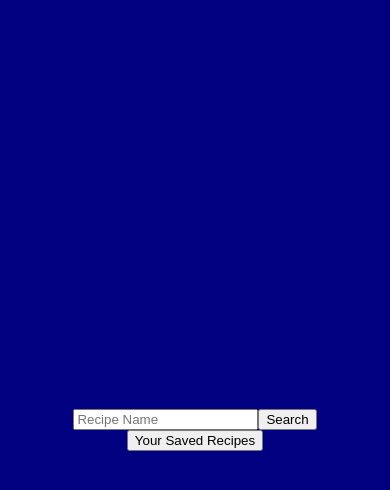
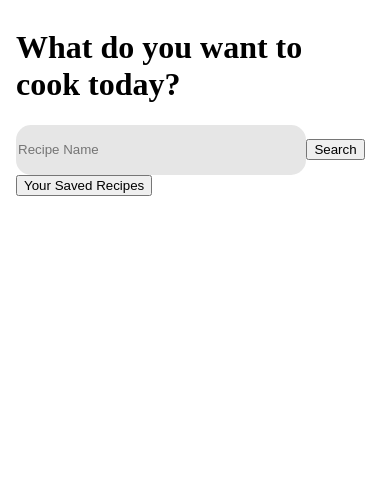
Before and after one commit to earthlymeg/api-tdd, a React (Create React App) app: page / in a window 390 px wide. Shown: the top 490 px of the page. Built offline with nearby package versions, Linux system fonts and the light colour scheme.

Commit message:
Adding mobile styling

```diff
--- a/src/App.css
+++ b/src/App.css
@@ -1,4 +1,4 @@
-body {
+/* body {
   background-color: navy;
   color: white;
 }
@@ -6,11 +6,10 @@ body {
   height: 100vh;
   text-align: center;
   display: flex;
-  align-items: center;
-  justify-content: center;
-  flex-direction: column;
-
-}
+  /* align-items: center; */
+  /* justify-content: center; */
+  /* flex-direction: column; */
+   */
 
 .card-container{
   display: flex;
--- a/src/components/Form.jsx
+++ b/src/components/Form.jsx
@@ -1,5 +1,5 @@
 import React from "react";
-
+import '../styles/form.css'
 class Form extends React.Component {
   constructor(props) {
     super();
@@ -25,9 +25,10 @@ class Form extends React.Component {
   render() {
     return (
       <div>
-        <form>
+        <form >
           {/* store recipe name in state */}
           <input
+          className="search"
             type="text"
             placeholder="Recipe Name"
             onChange={this.handleChange}
--- a/src/components/Home.jsx
+++ b/src/components/Home.jsx
@@ -1,5 +1,5 @@
 import React from "react";
-
+import '../styles/home.css'
 import RecipeForm from "./Form";
 import RecipeItem from "./RecipeItem";
 import axios from 'axios';
@@ -41,7 +41,8 @@ class Home extends React.Component {
 
   render() {
     return (
-      <div>
+      <div className="home">
+        <h1>What do you want to cook today?</h1>
         <RecipeForm searchForRecipe={this.searchForRecipe} />
         <div><Link to="/savedRecipes"><button>Your Saved Recipes</button></Link>
 
--- /dev/null
+++ b/src/styles/form.css
@@ -0,0 +1,8 @@
+.search {
+ height: 3rem;
+ width: 80%;
+ border-radius: 15px;
+ background-color: rgba(128, 128, 128, 0.199);
+ border: none;
+ outline: none;
+}
--- /dev/null
+++ b/src/styles/home.css
@@ -0,0 +1,6 @@
+.home {
+    display: flex;
+    flex-direction: column;
+    justify-content: center;
+    margin: .5rem;
+}
```
Also changed, not shown: src/App.js (+1 -6 lines), src/components/Footer.jsx (added, +11 -0 lines), src/styles/savedRecipes.css (added).
